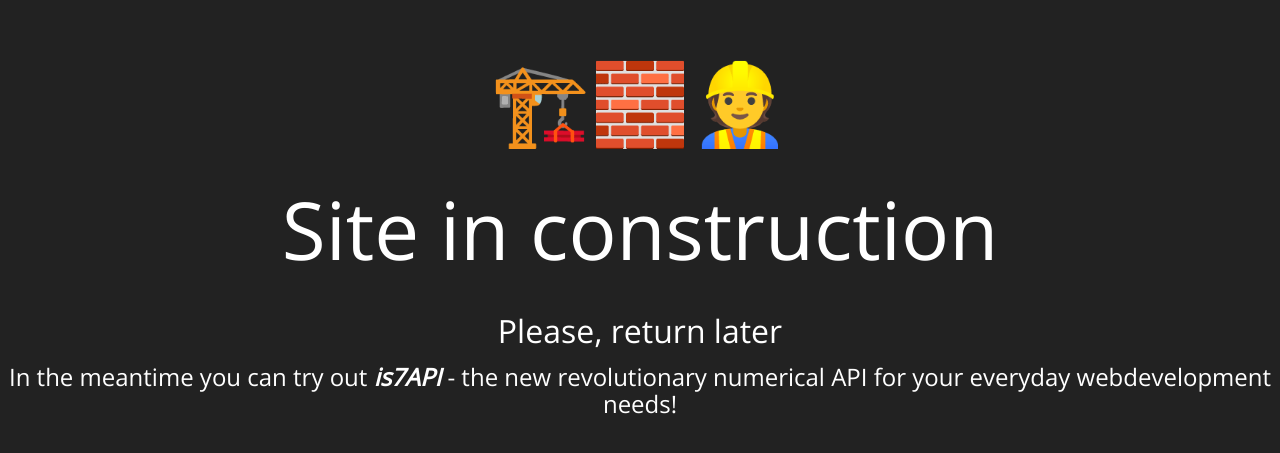
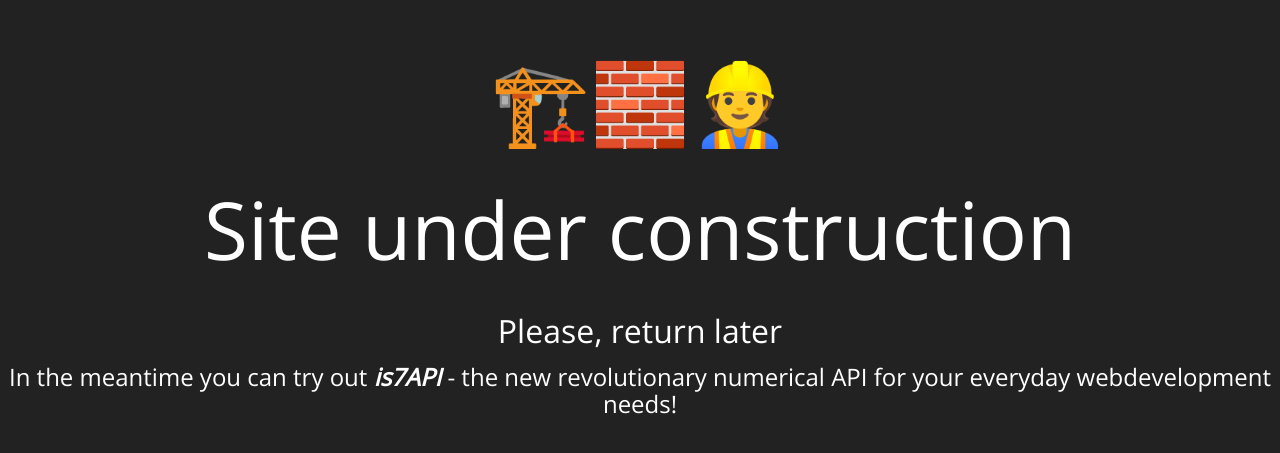
Before and after one commit to Amakazor/portfolio, a Gatsby site: page / in a window 1280 px wide. Shown: the part 157-610 px from the top of the page. Built offline with nearby package versions, Linux system fonts and the light colour scheme; Gatsby itself is replaced by a stand-in of ours; a web font is replaced by a local one.

Commit message:
Changed textual arror

```diff
--- a/src/pages/index.tsx
+++ b/src/pages/index.tsx
@@ -30,7 +30,7 @@ const IndexPage = () => {
         <Layout>
             <CenteredBox>
                 <H1 textColor={theme.colors.primary}>🏗️🧱👷</H1>
-                <H1 textColor={theme.colors.primary}>Site in construction</H1>
+                <H1 textColor={theme.colors.primary}>Site under construction</H1>
                 <H3 textColor={theme.colors.primary}>Please, return later</H3>
                 <H4 textColor={theme.colors.primary}>
                     In the meantime you can try out{' '}
```
